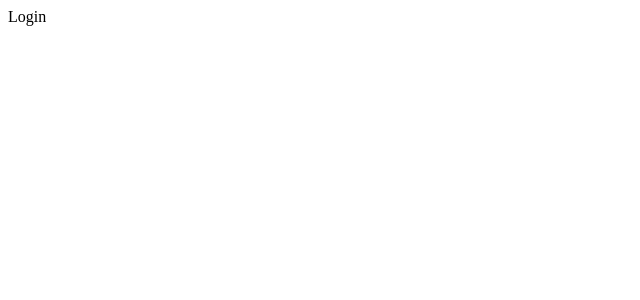
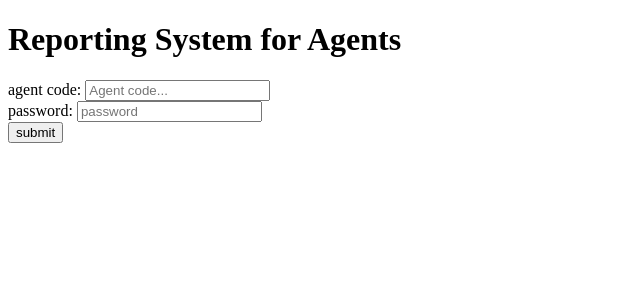
Before and after one commit to yossiL16/Reporting-system-for-agents, a React (Vite) app in the folder client/: page / in a window 1280 px wide. Shown: the top 300 px of the page, without its empty margins (0-640 px from the left). Built offline with nearby package versions, Linux system fonts and the light colour scheme.

Commit message:
add page to login

```diff
--- a/client/src/pages/Login.tsx
+++ b/client/src/pages/Login.tsx
@@ -1,6 +1,52 @@
+import { useState } from "react"
+import { useNavigate } from "react-router-dom"
 
 export default function Login() {
+
+    const navigate = useNavigate()
+
+    const [agentCode, setAgentCode] = useState<string>("")
+    const [password, setPassword] = useState<string>("")
+
+    async function submitLogin(){
+        const res = await fetch(`http://localhost:3000/auth/login`, {
+            method: 'post',
+            headers: {
+                "Content-Type": "application/json",
+            },
+            body: JSON.stringify({ agentCode, password })
+        });
+        const data = await res.json()
+
+        if(res.ok){
+            localStorage.setItem('token', data.token)
+            localStorage.setItem('user', data.user)
+            if(data.user.role === 'admin'){
+                navigate('/admin_dashboard')
+            } else {
+                navigate('/agent_dashboard')
+            }
+
+        }
+        else {
+            alert(data.message)
+        }
+    }
+
+
   return (
-    <div>Login</div>
+    <div>
+        <h1>Reporting System for Agents</h1>
+
+        <div>
+            <label >agent code: </label>
+            <input type="text" value={agentCode} placeholder="Agent code..." onChange={(e)=> setAgentCode(e.target.value)}/>
+        </div>
+        <div>
+            <label>password: </label>
+            <input type="password" value={password} placeholder="password" onChange={(e) => setPassword(e.target.value)} />
+        </div>
+        <button onClick={submitLogin}>submit</button>
+    </div>
   )
 }
```
